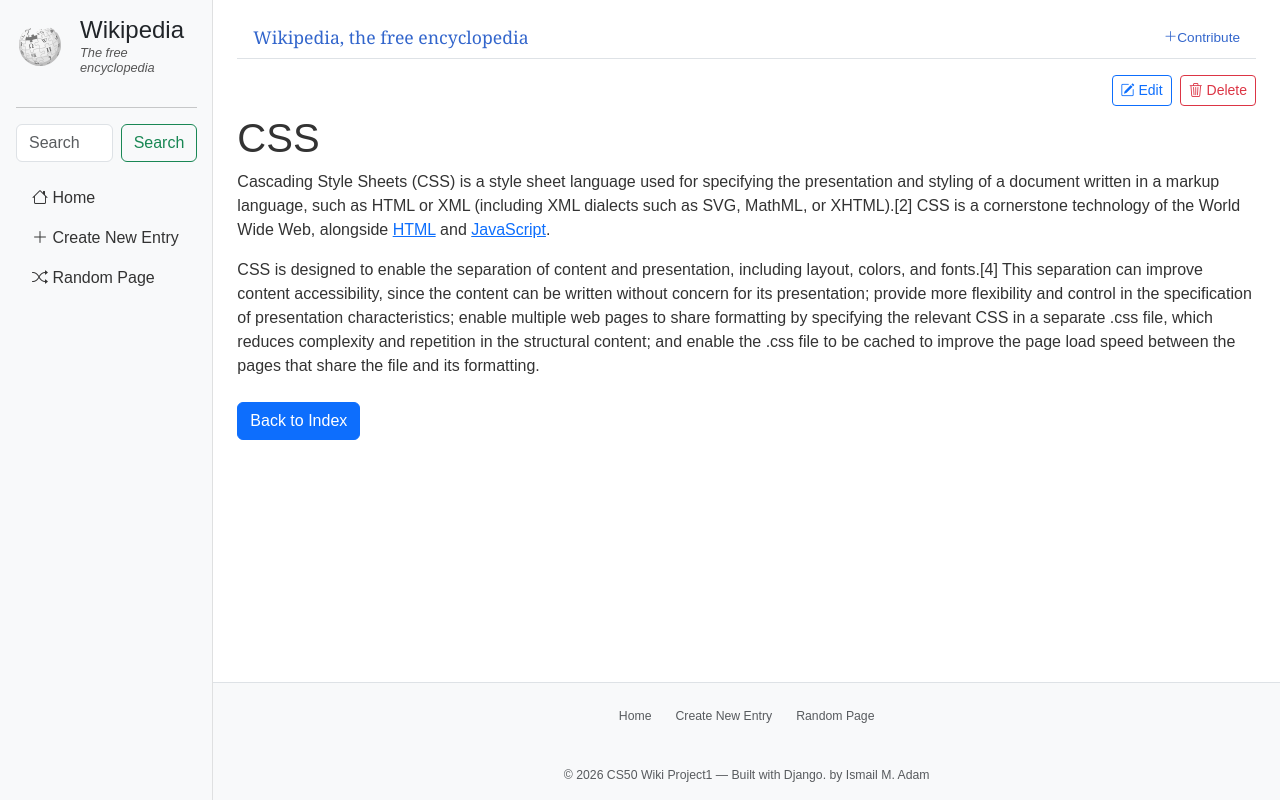
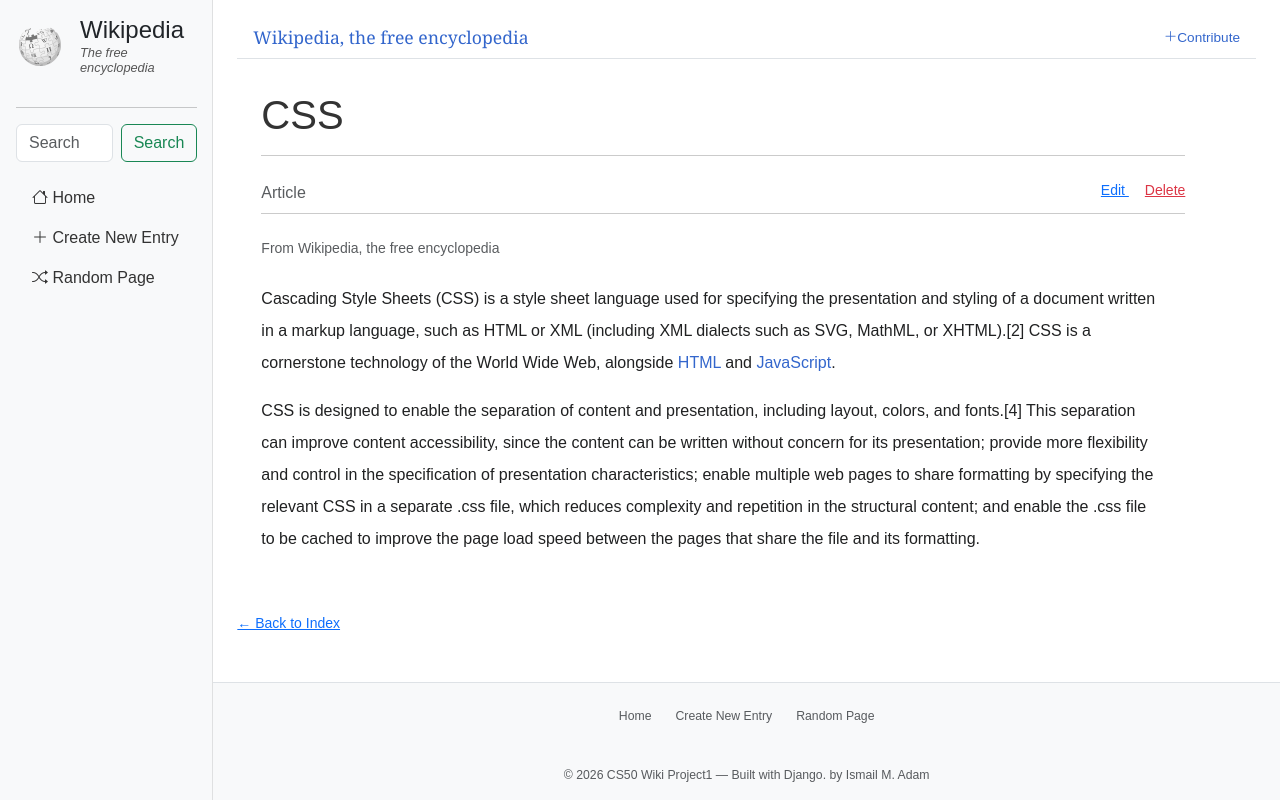
Before and after one commit to ismail-mah/wiki, a Django app: page /wiki/CSS in a window 1280 px wide. Run offline with Django 5.2, Linux system fonts and the light colour scheme.

Commit message:
style for entry page

```diff
--- a/encyclopedia/static/encyclopedia/styles.css
+++ b/encyclopedia/static/encyclopedia/styles.css
@@ -239,6 +239,58 @@
     border-bottom: 1px solid #a2a9b1;
 }
 
+
+/* ----------------------------------------------------
+   ENTRY PAGE
+---------------------------------------------------- */
+
+
+/* Main article text */
+.wiki-article {
+    font-size: 1rem;
+    color: #202122;
+    max-width: 900px;
+}
+
+/* Wikipedia-style section headings */
+.wiki-article h2 {
+    border-bottom: 1px solid #a2a9b1;
+    padding-bottom: 4px;
+    margin-top: 2rem;
+    margin-bottom: 1rem;
+    font-size: 1.6rem;
+    font-weight: 500;
+}
+
+.wiki-article h3 {
+    margin-top: 1.5rem;
+    margin-bottom: 0.8rem;
+    font-size: 1.3rem;
+    font-weight: 500;
+}
+
+/* Paragraph spacing */
+.wiki-article p {
+    margin-bottom: 1rem;
+}
+
+/* Links inside article */
+.wiki-article a {
+    color: #3366cc;
+    text-decoration: none;
+}
+
+.wiki-article a:hover {
+    text-decoration: underline;
+}
+
+
+.entry-page {
+    max-width: 960px;
+    margin-left: 0;
+    padding-left: 1.5rem;
+}
+
 /* ----------------------------------------------------
    CREATE PAGE
 ---------------------------------------------------- */
--- a/encyclopedia/templates/encyclopedia/entry.html
+++ b/encyclopedia/templates/encyclopedia/entry.html
@@ -3,21 +3,34 @@
 {% block title %}{{ title }} - Wikipedia{% endblock %}
 
 {% block content %}
-    <div class="index-container-entry">
-        <div class="d-flex justify-content-end mb-2">
-            <a class="btn btn-sm btn-outline-primary me-2" href="{% url 'edit_entry' title=title %}">
-                <i class="bi bi-pencil-square"></i> Edit
-            </a>
-            <button class="btn btn-sm btn-outline-danger" data-bs-toggle="modal" data-bs-target="#deleteModal">
-               <i class="bi bi-trash3"></i> Delete
-            </button>
+    <div class="container-fluid entry-page py-3">
+        <h1 class="fw-normal m-0">{{ title }}</h1>
+        <hr class="mr-1 mb-4">
+        <div class="d-flex justify-content-between align-items-center mb-2">
+            <p class="text-muted mb-0">Article</p>
+            <div class="text-end small mb-1">
+                <a class="text-primary me-3" href="{% url 'edit_entry' title=title %}">
+                     Edit
+                </a>
+                <a class="text-danger" role="button" data-bs-toggle="modal" data-bs-target="#deleteModal">
+                   Delete
+                </a>
+            </div>
         </div>
-        <h1 class="sub-header-entry">{{ title }}</h1>
-        <div class="entry-content">
+
+
+        <hr class="mt-1 mb-4">
+        <p class="text-muted mb-4 small">From Wikipedia, the free encyclopedia</p>
+        <div class="fs-6 lh-lg wiki-article">
             {{ content|safe }}
         </div>
     </div>
-    <a class="mt-2 btn btn-primary" href="{% url 'index' %}">Back to Index</a>
+    <div class="mt-4">
+        <a class="text-primary small" href="{% url 'index' %}">
+           ← Back to Index
+        </a>
+
+    </div>
 
     <div class="modal fade" id="deleteModal" tabindex="-1" aria-hidden="true">
         <div class="modal-dialog modal-dialog-centered">
```
Also changed, not shown: entries/JavaScript.md (+2 -10 lines).
